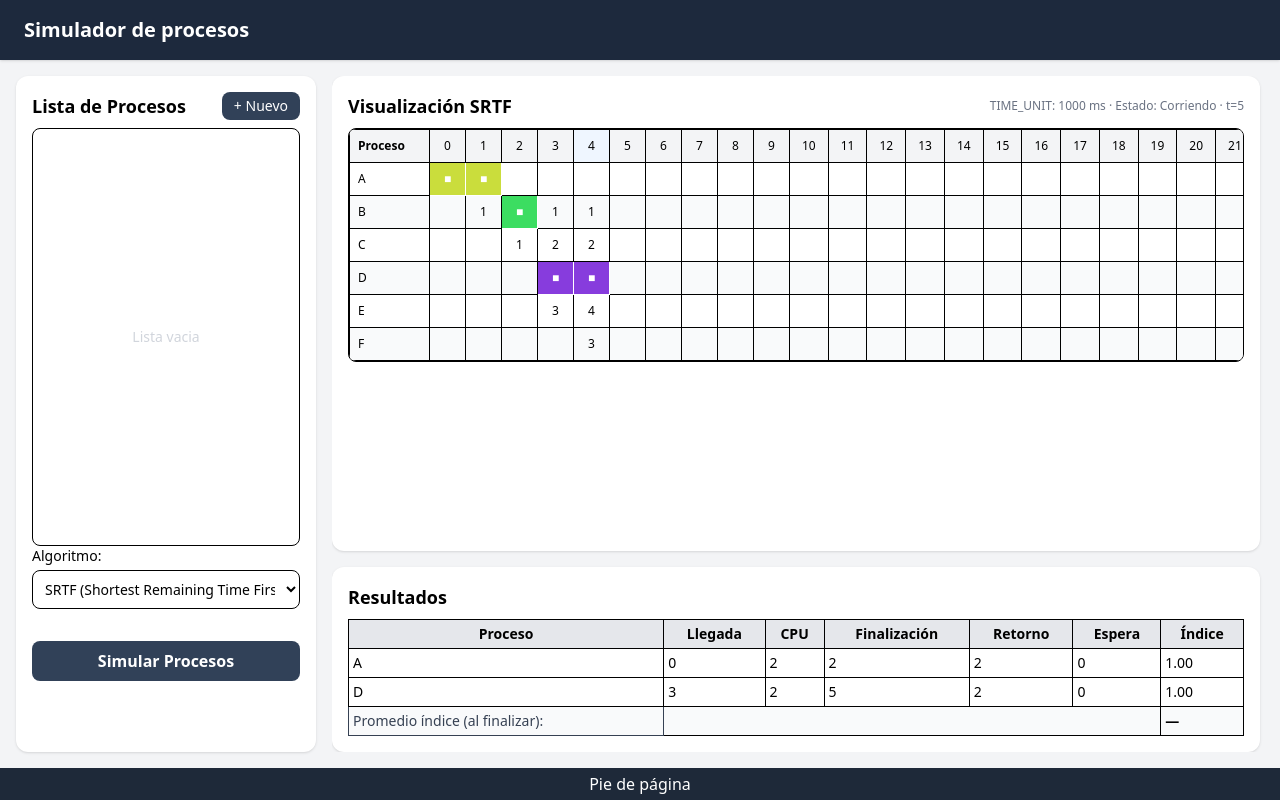
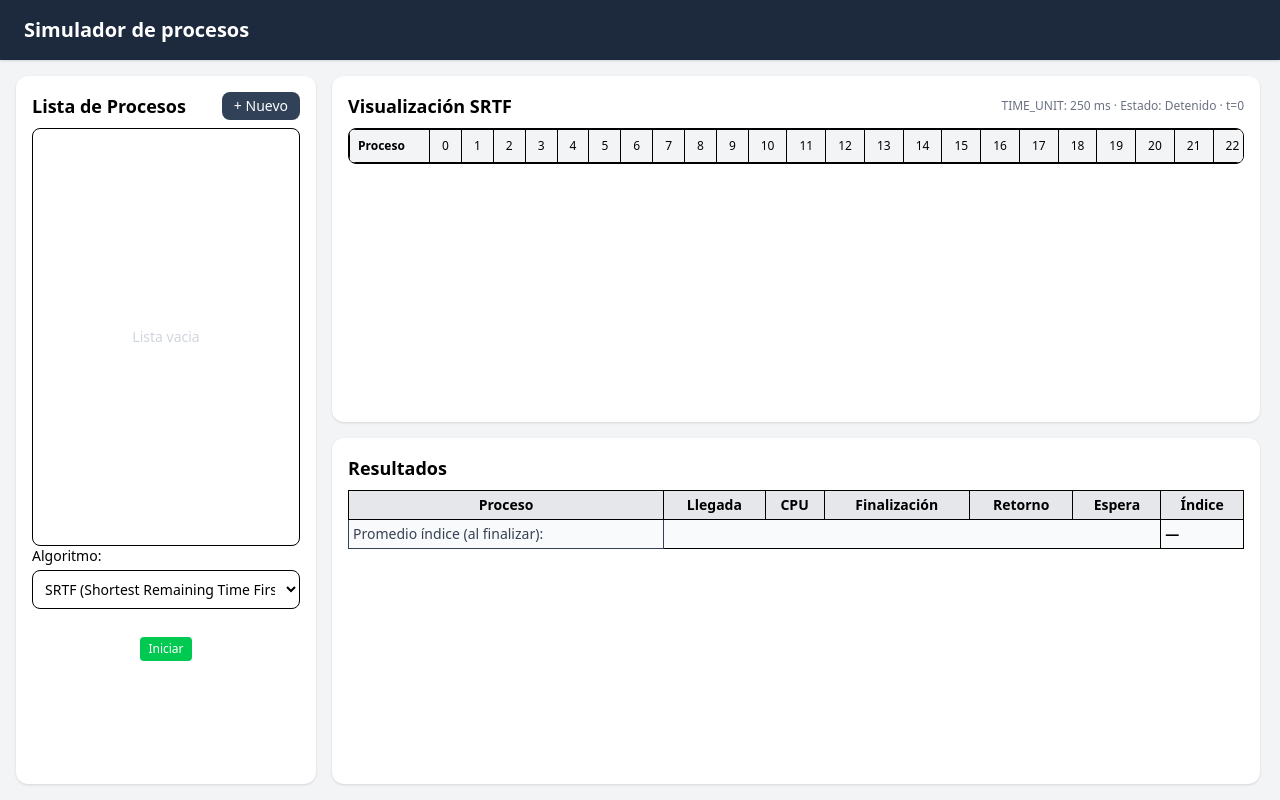
Before and after one commit to Maynor06/processAlgorithms, a React (Vite) app: page / in a window 1280 px wide. Built offline with nearby package versions, Linux system fonts and the light colour scheme.

Commit message:
COLA DE PROCESOS AGREGADA

```diff
--- a/src/Components/Algorithms/common.ts
+++ b/src/Components/Algorithms/common.ts
@@ -1,7 +1,7 @@
 // src/Components/Algorithms/common.ts
 
 // ===== Config global usada por la UI =====
-export const TIME_UNIT = 1000; // ms (1s por defecto)
+export const TIME_UNIT = 250; // ms (1s por defecto)
 
 // ===== Tipos comunes a todos los algoritmos =====
 
--- a/src/Components/Home.tsx
+++ b/src/Components/Home.tsx
@@ -1,16 +1,13 @@
 // src/Components/Home.tsx
 import React, { useState } from "react";
-// Importamos el simulador de SRTF (está en la carpeta Simulators)
 import SRTFSimulator from "./Simulators/SRTFSimulator";
 
 import FormProceso from "./FormProcess";
 import QueueProcess from "./QuequePrecess";
 
-// Definimos los algoritmos disponibles como un tipo
 type AlgorithmKey = "srtf" | "fcfs" | "sjf" | "rr" | "priority";
 
 export default function Home() {
-  // Estado que guarda qué algoritmo está seleccionado.
   const [selectedAlgo, setSelectedAlgo] = useState<AlgorithmKey>("srtf");
 
   const [formData, setFormData] = useState({
@@ -20,23 +17,52 @@ export default function Home() {
     Quantum: 0,
   });
 
+  const [showModal, setShowModal] = useState(false);
+
+  const [isRunning, setIsRunning] = useState(false);
+  const [isPaused, setIsPaused] = useState(false);
+  const [resetFlag, setResetFlag] = useState(false);
+
   const handleChange = (event: React.ChangeEvent<HTMLInputElement>) => {
     const { name, value } = event.target;
     const valorParsed = name === "NombreProceso" ? value : parseInt(value);
     setFormData({ ...formData, [name]: valorParsed });
   };
 
-  const [showModal, setShowModal] = useState(false);
+  const handleStart = () => {
+    setIsRunning(true);
+    setIsPaused(false);
+    setResetFlag(false);
+  };
 
-  // Función que decide qué simulador renderizar según el algoritmo seleccionado.
+  const handlePause = () => {
+    setIsPaused(true);
+  };
+
+  const handleResume = () => {
+    setIsPaused(false);
+  };
+
+  const handleReset = () => {
+    setIsRunning(false);
+    setIsPaused(false);
+    setResetFlag(true);
+  };
+
   const renderSimulator = () => {
     switch (selectedAlgo) {
       case "srtf":
-        return <SRTFSimulator />;
-      // case "fcfs": return <FCFSSimulator />;
-      // case "sjf":  return <SJFSimulator />;
-      // case "rr":   return <RoundRobinSimulator />;
-      // case "priority": return <PrioritySimulator />;
+        return (
+          <SRTFSimulator
+            isRunning={isRunning}
+            isPaused={isPaused}
+            resetFlag={resetFlag}
+          />
+        );
+      // case "fcfs": return <FCFSSimulator ... />;
+      // case "sjf": return <SJFSimulator ... />;
+      // case "rr": return <RoundRobinSimulator ... />;
+      // case "priority": return <PrioritySimulator ... />;
       default:
         return (
           <div className="bg-white shadow rounded-xl p-6 text-center text-gray-500">
@@ -48,32 +74,27 @@ export default function Home() {
 
   return (
     <div className="h-screen w-full flex flex-col bg-gray-100">
-      {/* Encabezado principal */}
       <header className="bg-[#1d293d] text-white py-4 px-6 shadow">
         <h1 className="text-xl font-bold">Simulador de procesos</h1>
       </header>
 
-      {/* Contenido principal con grid 4 columnas */}
       <main className="flex-1 p-4 grid grid-cols-4 gap-4 min-h-0">
-
         {/* Columna izquierda */}
         <div className="col-span-1 flex flex-col bg-white shadow rounded-xl p-4">
           <div className="flex justify-between items-center mb-2">
             <h2 className="text-lg font-bold">Lista de Procesos</h2>
-
-            {/* Botón para abrir modal */}
             <button
               className="bg-[#314158] text-white px-3 py-1 rounded-lg text-sm"
               onClick={() => setShowModal(true)}
-            > + Nuevo </button>
+            >
+              + Nuevo
+            </button>
           </div>
 
-          {/* Lista de procesos */}
           <div className="border rounded-lg flex flex-col items-center p-2 overflow-y-auto max-h-[450px]">
             <QueueProcess algoritmo={selectedAlgo} />
           </div>
 
-          {/* Selector de algoritmo */}
           <label className="text-sm font-medium mb-1">Algoritmo:</label>
           <select
             className="mb-4 p-2 border rounded-lg w-full text-sm"
@@ -87,51 +108,75 @@ export default function Home() {
             <option value="priority">Por Prioridad</option>
           </select>
 
-          {/* Quantum visible solo si es Round Robin */}
           {selectedAlgo === "rr" && (
             <input
               type="number"
               className="mb-4 p-2 border rounded-lg w-full text-sm"
-              value={formData.Quantum === 0 ? '' : formData.Quantum}
+              value={formData.Quantum === 0 ? "" : formData.Quantum}
               name="Quantum"
               onChange={handleChange}
               placeholder="Quantum de tiempo"
             />
           )}
 
-          {/* Placeholder: botón de simulación */}
-          <div className="mt-4">
-            <button className="w-full bg-[#314158] text-white py-2 rounded-lg font-bold">
-              Simular Procesos
-            </button>
+          {/* Controles de simulación */}
+          <div className="mt-3 flex flex-row flex-wrap justify-center gap-2 text-xs">
+            {!isRunning && (
+              <button
+                className="bg-green-500 hover:bg-green-600 text-white px-2 py-1 rounded"
+                onClick={handleStart}
+              >
+                Iniciar
+              </button>
+            )}
+            {isRunning && !isPaused && (
+              <button
+                className="bg-yellow-400 hover:bg-yellow-500 text-white px-2 py-1 rounded"
+                onClick={handlePause}
+              >
+                Pausar
+              </button>
+            )}
+            {isRunning && isPaused && (
+              <button
+                className="bg-blue-500 hover:bg-blue-600 text-white px-2 py-1 rounded"
+                onClick={handleResume}
+              >
+                Reanudar
+              </button>
+            )}
+            {(isRunning || resetFlag) && (
+              <button
+                className="bg-red-500 hover:bg-red-600 text-white px-2 py-1 rounded"
+                onClick={handleReset}
+              >
+                Reiniciar
+              </button>
+            )}
           </div>
         </div>
 
-        {/* Columna derecha: renderiza el simulador seleccionado */}
-        <div className="col-span-3 min-h-0 h-full flex flex-col gap-4 overflow-y-auto pr-1">
-          {renderSimulator()}
-        </div>
+        {/* Columna derecha */}
+      <div className="col-span-3 min-h-0 h-full flex flex-col gap-4 pr-1">
+        {/* El simulador se encargará de que cada bloque tenga su propio scroll */}
+        {renderSimulator()}
+      </div>
       </main>
 
-      {/* Pie de página */}
-      <footer className="bg-gray-800 text-white py-1 text-center">
-        Pie de página
-      </footer>
 
-      {/* Modal embebido */}
       {showModal && (
         <div className="fixed inset-0 bg-black/50 flex items-center justify-center z-[9999]">
           <div className="bg-white rounded-xl shadow-lg p-6 w-[400px] relative">
-            {/* Botón de cerrar */}
             <button
               className="absolute top-3 right-3 px-2 py-0 bg-red-500 text-white rounded"
               onClick={() => setShowModal(false)}
             >
               ×
             </button>
-
-            {/* Aquí metemos el formulario */}
-            <FormProceso onClose={() => setShowModal(false)} algoritmo={selectedAlgo} />
+            <FormProceso
+              onClose={() => setShowModal(false)}
+              algoritmo={selectedAlgo}
+            />
           </div>
         </div>
       )}
--- a/src/Components/Simulators/SRTFSimulator.tsx
+++ b/src/Components/Simulators/SRTFSimulator.tsx
@@ -1,40 +1,58 @@
 // src/Components/Simulators/SRTFSimulator.tsx
 import { useEffect, useMemo, useRef, useState } from "react";
 import { createSRTFEngine } from "../Algorithms/SRTF";
-import { TIME_UNIT } from "../Algorithms/common";
-import { getInitialProcesses } from "../../data/processes";
-import type { Process, ExecutionStep, ProcessResult } from "../Algorithms/common";
+import {
+  TIME_UNIT,
+  type Process,
+  type ExecutionStep,
+  type ProcessResult,
+} from "../Algorithms/common";
+import { useProcesoContext } from "../../Context/ProcessContext";
 
-/** Color estable por PID (HSL) */
 function colorForPid(pid: number) {
   const hue = (pid * 67) % 360;
   return `hsl(${hue} 70% 55%)`;
 }
 
-/** Componente simulador SRTF: renderiza Visualización (Gantt) + Resultados */
-export default function SRTFSimulator() {
-  // Procesos iniciales desde módulo de datos
-  const [data] = useState<Process[]>(getInitialProcesses);
+interface Props {
+  isRunning: boolean;
+  isPaused: boolean;
+  resetFlag: boolean;
+}
 
-  // Mapa PID -> Nombre
-  const [procNameMap, setProcNameMap] = useState<Map<number, string>>(
-    () => new Map(getInitialProcesses().map((p) => [p.pid, p.name]))
-  );
+export default function SRTFSimulator({
+  isRunning,
+  isPaused,
+  resetFlag,
+}: Props) {
+  const { procesos } = useProcesoContext();
 
-  // --- Estados de simulación ---
+  // Adaptar procesos del contexto al formato del motor
+  const data: Process[] = procesos.map((p) => ({
+    pid: p.PID,
+    name: p.NombreProceso,
+    burstTime: p.Duration,
+    arrivalTime: p.InstanteLlegada,
+  }));
+
   const [steps, setSteps] = useState<ExecutionStep[]>([]);
   const [results, setResults] = useState<ProcessResult[]>([]);
-  const [isRunning, setIsRunning] = useState(true);
-  const [isPaused, setIsPaused] = useState(false);
   const [isComplete, setIsComplete] = useState(false);
 
   const engineRef = useRef<ReturnType<typeof createSRTFEngine> | null>(null);
   const timerRef = useRef<number | null>(null);
 
-  // Crear engine e inscribir callbacks
+  // Reiniciar motor siempre que cambien procesos (cantidad) o se pida reset
   useEffect(() => {
+    if (data.length === 0) {
+      engineRef.current = null;
+      setSteps([]);
+      setResults([]);
+      setIsComplete(false);
+      return;
+    }
+
     const eng = createSRTFEngine({ startTime: 0 });
-
     data.forEach(eng.addProcess);
 
     eng.onStep((s) => setSteps((xs) => [...xs, s]));
@@ -43,10 +61,13 @@ export default function SRTFSimulator() {
 
     engineRef.current = eng;
 
-    setProcNameMap(new Map(data.map((p) => [p.pid, p.name])));
-  }, [data]);
+    // reset solo aquí
+    setSteps([]);
+    setResults([]);
+    setIsComplete(false);
+  }, [resetFlag, data.length]);
 
-  // Intervalo que avanza tick a tick
+  // Intervalo controlado desde Home
   useEffect(() => {
     if (!engineRef.current) return;
 
@@ -74,7 +95,7 @@ export default function SRTFSimulator() {
     };
   }, [isRunning, isPaused, isComplete]);
 
-  // --- Derivados para la visualización ---
+  // === Preparar datos para la visualización ===
   const MAX_COLS = 100;
 
   const runningByTime = useMemo(() => {
@@ -103,13 +124,11 @@ export default function SRTFSimulator() {
     });
     results.forEach((r) => seen.add(r.pid));
 
-    const rows: Array<[number, string]> = Array.from(seen).map((pid) => [
+    return Array.from(seen).map((pid) => [
       pid,
-      procNameMap.get(pid) ?? `P${pid}`,
+      data.find((p) => p.pid === pid)?.name ?? `P${pid}`,
     ]);
-    rows.sort((a, b) => a[1].localeCompare(b[1]));
-    return rows;
-  }, [steps, results, procNameMap]);
+  }, [steps, results, data]);
 
   const avgService =
     isComplete && results.length
@@ -119,15 +138,21 @@ export default function SRTFSimulator() {
   const currentTick = steps.length ? steps[steps.length - 1].time + 1 : 0;
 
   return (
-    <>
+    <div className="flex flex-col h-full gap-4">
       {/* === Visualización (Gantt) === */}
-      <div className="flex-1 bg-white shadow rounded-xl p-4">
+      <div className="flex-1 bg-white shadow rounded-xl p-4 overflow-y-auto">
         <div className="flex items-center justify-between mb-2">
           <h2 className="text-lg font-bold">Visualización SRTF</h2>
           <div className="text-xs text-gray-500">
             TIME_UNIT: {TIME_UNIT} ms · Estado:{" "}
-            {isComplete ? "Finalizado" : isPaused ? "Pausado" : "Corriendo"} · t=
-            {currentTick}
+            {isComplete
+              ? "Finalizado"
+              : isPaused
+              ? "Pausado"
+              : isRunning
+              ? "Corriendo"
+              : "Detenido"}{" "}
+            · t={currentTick}
           </div>
         </div>
 
@@ -151,14 +176,15 @@ export default function SRTFSimulator() {
             </thead>
             <tbody>
               {procRows.map(([pid, name]) => {
-                const color = colorForPid(pid);
+                const color = colorForPid(Number(pid));
                 return (
                   <tr key={pid} className="odd:bg-white even:bg-gray-50">
                     <td className="p-2 border font-medium">{name}</td>
                     {Array.from({ length: MAX_COLS }).map((_, t) => {
                       const runningPid = runningByTime.get(t);
                       const isRunningHere = runningPid === pid;
-                      const qpos = queuePosByTime.get(t)?.get(pid) ?? null;
+                      const qpos =
+                        queuePosByTime.get(t)?.get(Number(pid)) ?? null;
 
                       return (
                         <td
@@ -191,7 +217,7 @@ export default function SRTFSimulator() {
       </div>
 
       {/* === Resultados === */}
-      <div className="bg-white shadow rounded-xl p-4">
+      <div className="flex-1 bg-white shadow rounded-xl p-4 overflow-y-auto">
         <h2 className="text-lg font-bold mb-2">Resultados</h2>
         <table className="w-full text-sm border">
           <thead className="bg-gray-200">
@@ -233,6 +259,6 @@ export default function SRTFSimulator() {
           </tfoot>
         </table>
       </div>
-    </>
+    </div>
   );
 }
```
Also changed, not shown: src/Components/FormProcess.tsx (+7 -6 lines).
